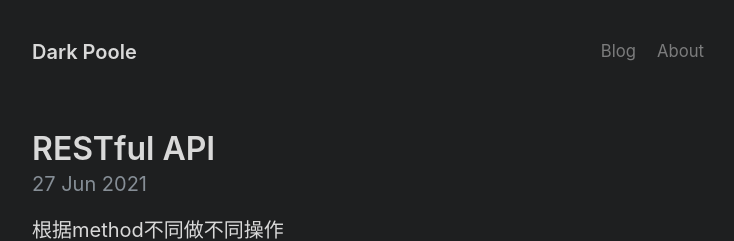
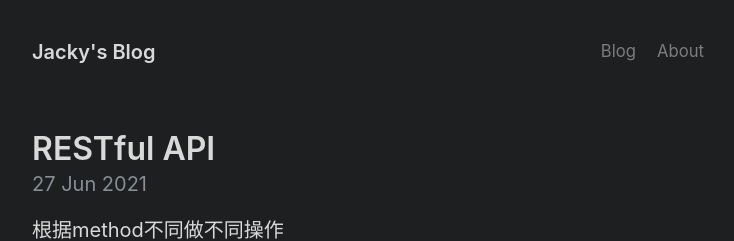
Before and after one commit to JackyTogether/jackyzz123.github.io, a Jekyll site: the page built from index.html, in a window 1280 px wide. Shown: the top 241 px of the page, without its empty margins (272-1006 px from the left). Built offline with Jekyll 4.4.1, drawn with Linux system fonts in a browser that asks for light colours; the list of posts is cut into pages by our own code.

Commit message:
Update _config.yml

```diff
--- a/_config.yml
+++ b/_config.yml
@@ -1,5 +1,5 @@
 # Setup
-title: Dark Poole
+title: Jacky's Blog
 url: https://getpoole.com
 paginate: 1
 baseurl: ""
```
